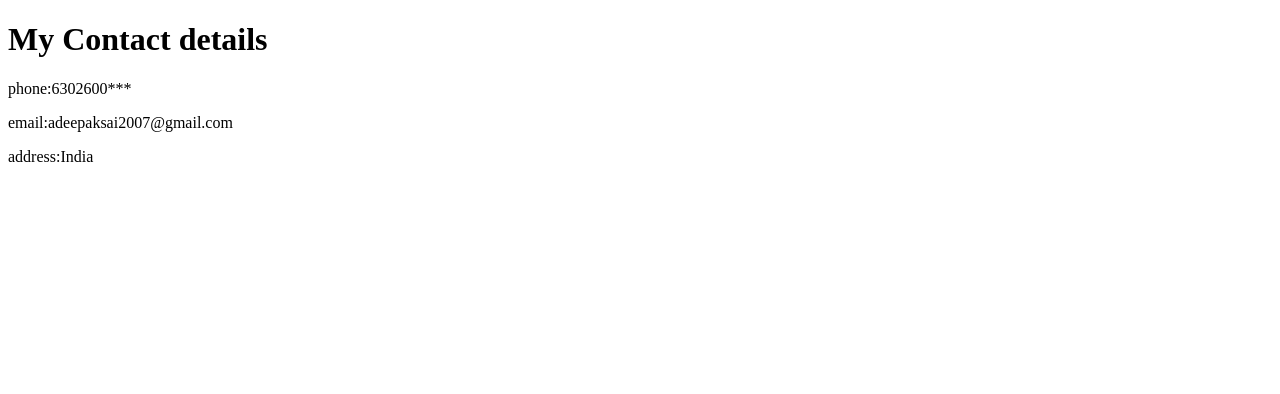
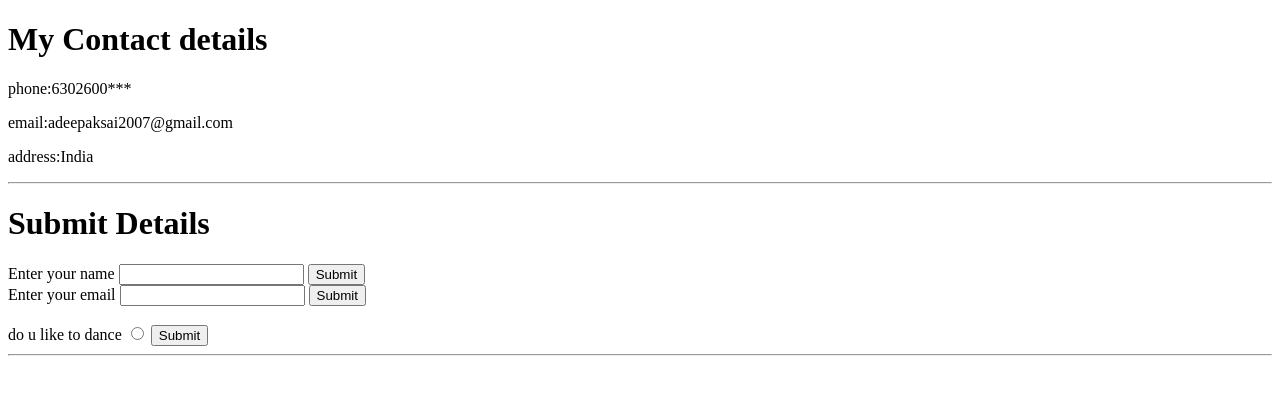
Before and after one commit to adeepaksai2007/wed-development, a plain HTML site: page contactme.html in a window 1280 px wide. Drawn offline with Linux system fonts and the light colour scheme.

Commit message:
Add files via upload
forms using html

```diff
--- a/contactme.html
+++ b/contactme.html
@@ -9,5 +9,20 @@
     <p>phone:6302600***</p>
     <p>email:adeepaksai2007@gmail.com</p>
     <p>address:India</p>
+    <hr>
+    <h1>Submit Details</h1>
+      <form class="" action="index.html" method="post">
+        <label>Enter your name</label>
+        <input type="text" name="" value="">
+        <input type="submit" name=""><br>
+        <label>Enter your email</label>
+        <input type="text" name="" value="">
+        <input type="submit" name="" ><br>
+        <br>
+        <label>do u like to dance</label>
+        <input type="radio" name="" value="">
+        <input type="submit" name="">
+      </form>
+      <hr>
   </body>
 </html>
```
